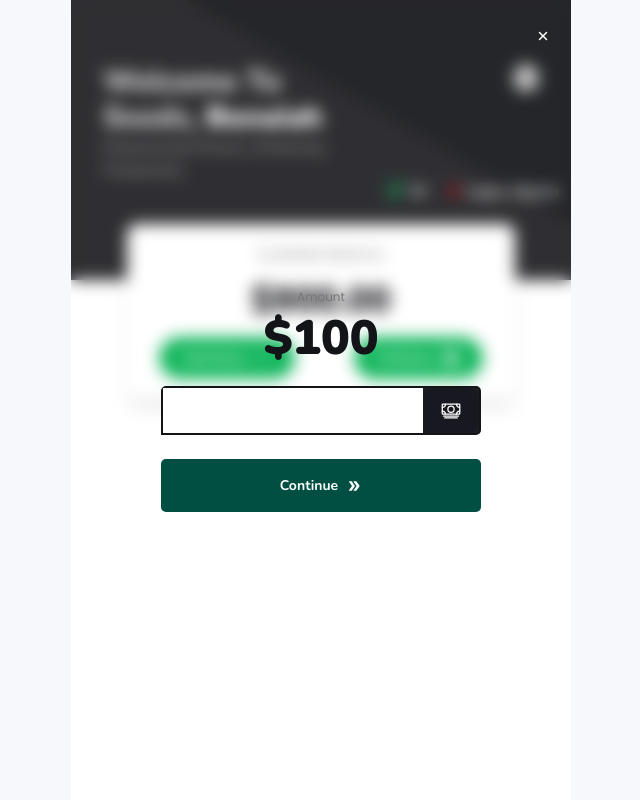
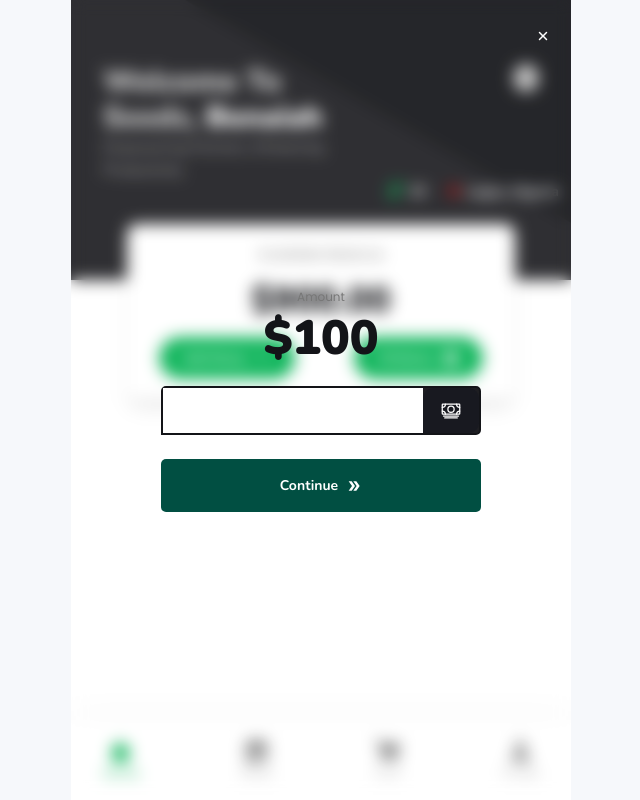
Before and after one commit to Benrobo/Seedz, a Next.js app in the folder packages/app/: page /dashboard in a window 1280 px wide. Shown: the whole page, without its empty margins (319-959 px from the left). Built offline with nearby package versions, Linux system fonts and the light colour scheme; no server answers; sample sign-in values are in the browser's storage; some icons are missing.

Commit message:
added major changes

```diff
--- a/packages/app/components/Layout.tsx
+++ b/packages/app/components/Layout.tsx
@@ -1,10 +1,12 @@
 import React from "react";
 import Pattern from "./Pattern";
 import { twMerge } from "tailwind-merge";
+import BottomNav from "./BottomNav";
 
 interface LayoutProps {
   children?: React.ReactNode;
   className?: React.ComponentProps<"div">["className"];
+  activePage?: string;
 }
 
 function Layout({ children, className }: LayoutProps) {
@@ -22,10 +24,11 @@ function Layout({ children, className }: LayoutProps) {
 
 export default Layout;
 
-export function MobileLayout({ children }: LayoutProps) {
+export function MobileLayout({ children, activePage }: LayoutProps) {
   return (
     <div className="sm:w-full md:max-w-[500px] xl:max-w-[500px] mx-auto relative h-[100vh] overflow-y-auto">
       <div className="z-upper">{children}</div>
+      <BottomNav activePage={activePage as string} />
     </div>
   );
 }
```
